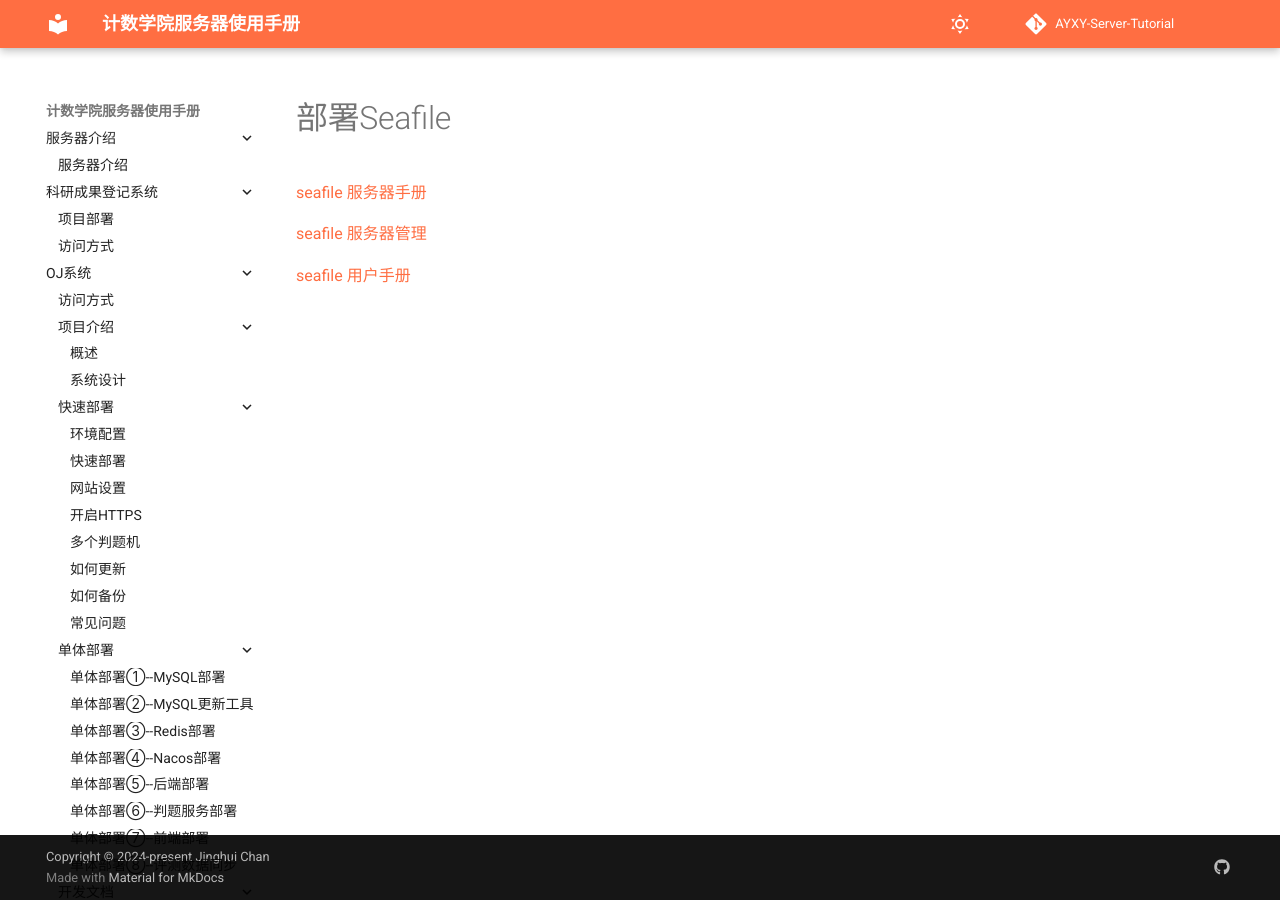
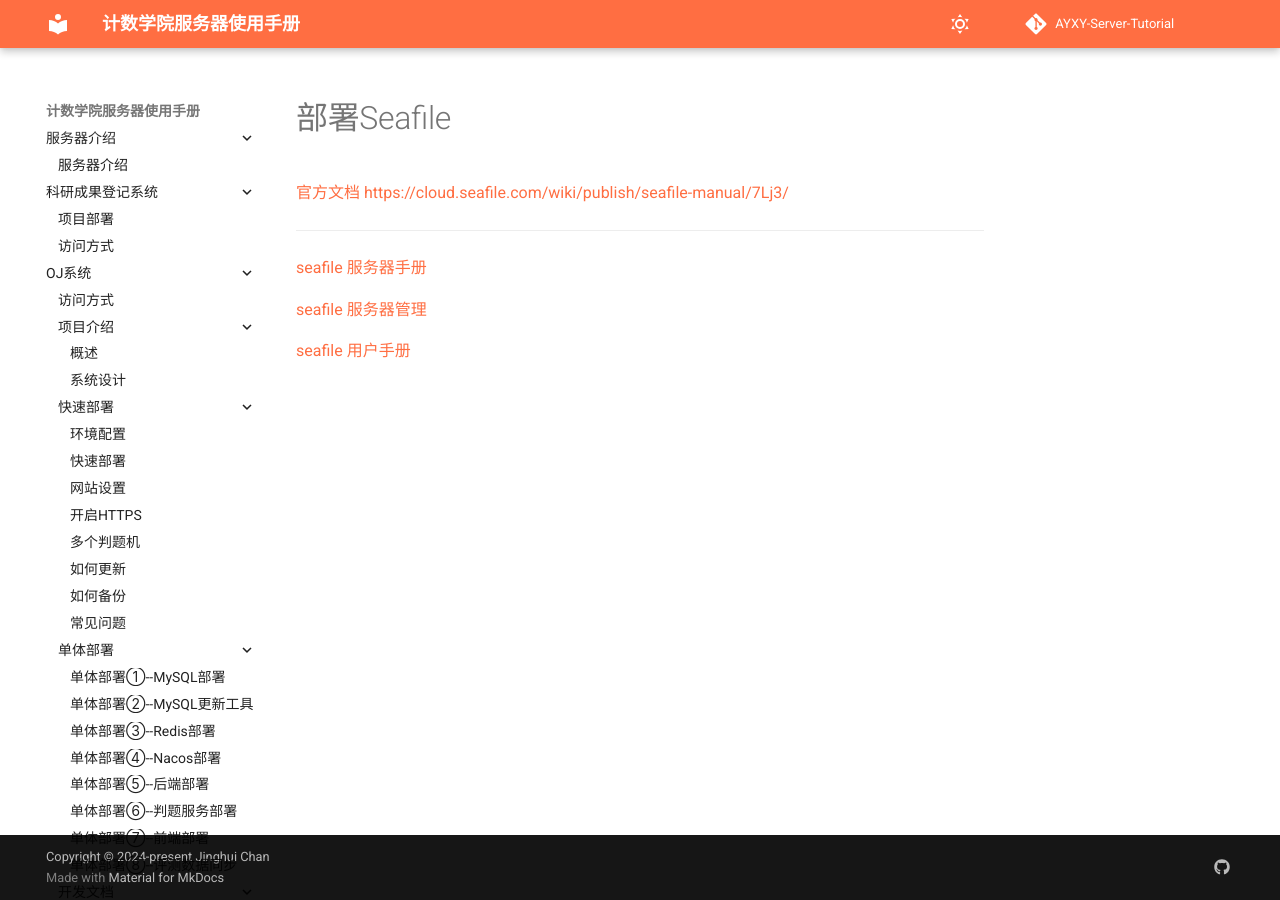
Before and after one commit to JinghuiChan/AYXY-Server-Tutorail, an MkDocs documentation site: the page built from docs/seafile网盘/部署Seafile.md, in a window 1280 px wide. Built offline with MkDocs 1.6.1 and Material for MkDocs 9.7.7, drawn with Linux system fonts in a browser that asks for light colours; comment, search, counter and statistics services are not loaded.

Commit message:
提交seafile部署手册

```diff
--- a/docs/seafile网盘/部署Seafile.md
+++ b/docs/seafile网盘/部署Seafile.md
@@ -1,4 +1,8 @@
 # 部署Seafile
+
+[官方文档 https://cloud.seafile.com/wiki/publish/seafile-manual/7Lj3/](https://cloud.seafile.com/wiki/publish/seafile-manual/7Lj3/)
+
+<hr>
 
 [seafile 服务器手册](../resource/pdf/seafile-server-manual.pdf)
 
```
